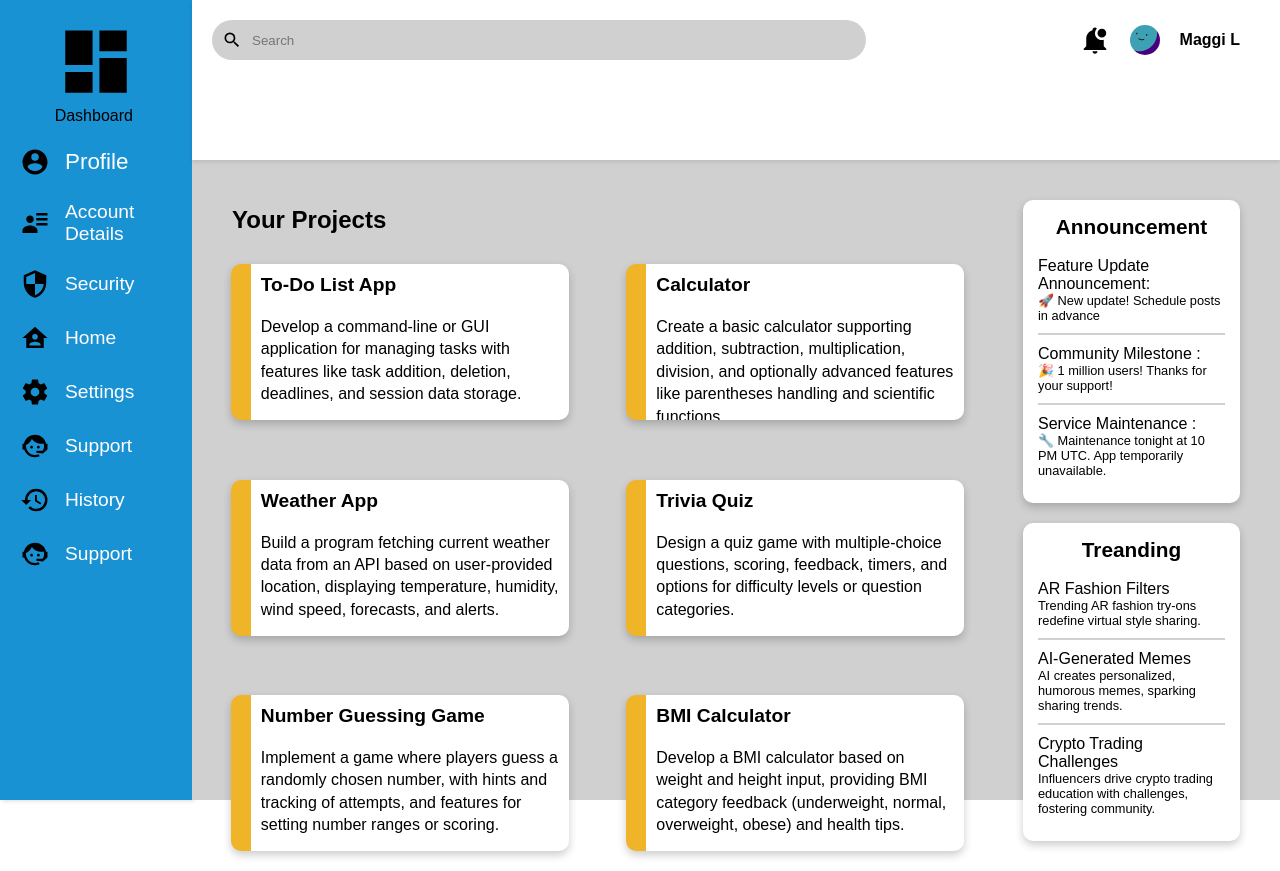
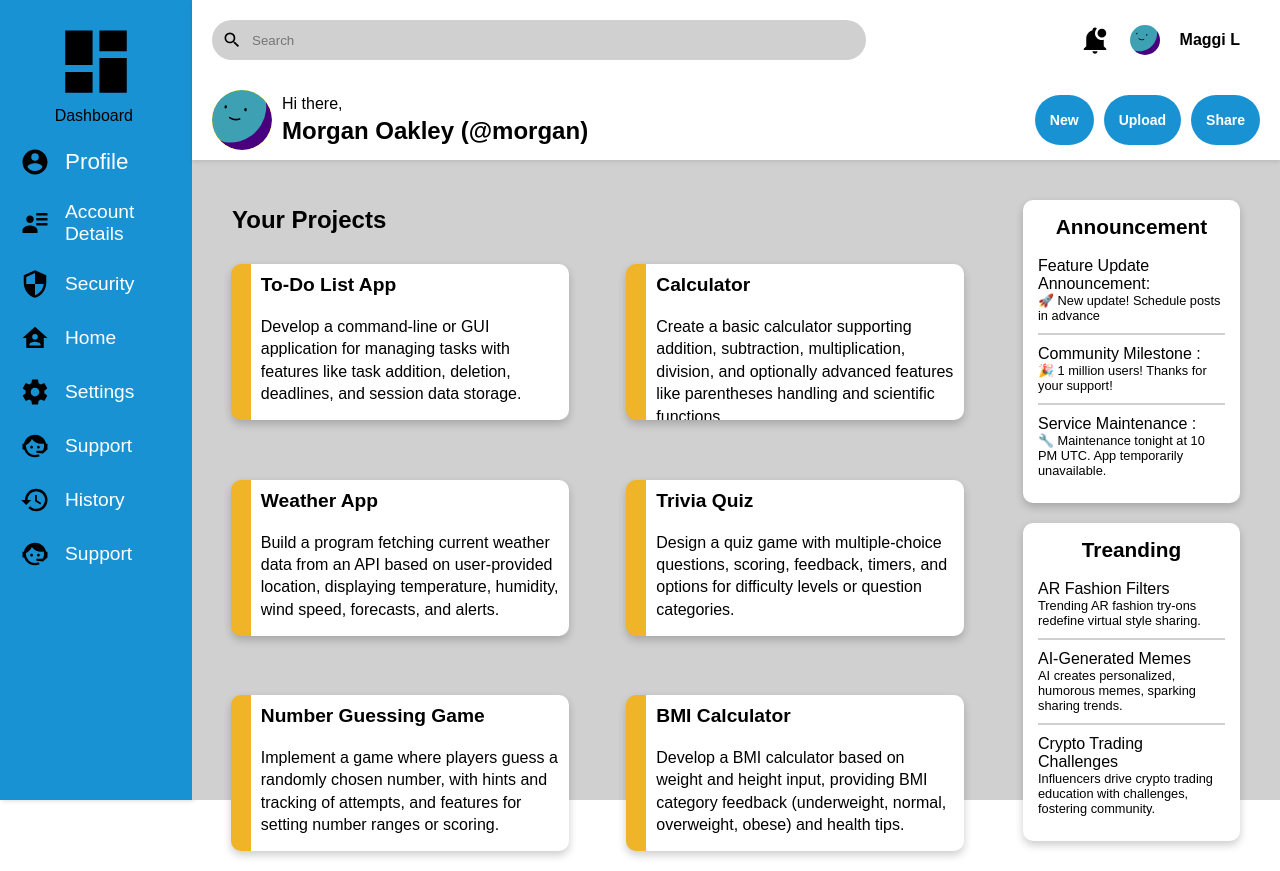
Before and after one commit to I3WX/Dashboard, a plain HTML site: page index.html in a window 1280 px wide. Drawn offline with Linux system fonts and the light colour scheme.

Commit message:
dashbord compleated

```diff
--- a/index.html
+++ b/index.html
@@ -54,7 +54,6 @@
         </div>
         <div id="mainPanel">
             <div id="header">
-
                 <div id="headUpper">
                     <div id="searchBar">
                         <img src="image/logo/magnify.svg" alt="search">
@@ -70,8 +69,20 @@
                         <div id="profileName">Maggi L</div>
                     </div>
                 </div>
-                    <div id="headDown"></div>
-
+                <div id="headDown">
+                    <div id="profile">
+                        <img src="image/logo/profile.svg" alt="profile">
+                        <div id="profileText">
+                            <div id="hithere">Hi there,</div>
+                            <div id="username">Morgan Oakley (@morgan)</div>
+                        </div>
+                    </div>
+                    <div id="buttons">
+                        <div class="button">New</div>
+                        <div class="button">Upload</div>
+                        <div class="button">Share</div>
+                    </div>
+                </div>
             </div>
             <div id="maincontent">
                 <div id="cardHolder">
--- a/style.css
+++ b/style.css
@@ -4,6 +4,7 @@
     --dodgerBlue: #1992d4;
     --lightGray: #d0d0d0;
     --white: #ffffff;
+    --black: #000000;
     --goldenrod: #f0b429;
     --hoverBlue: #1575a0; /* Darker blue for hover effects */
     --activeBlue: #13678b; /* Even darker for active state */
@@ -154,6 +155,61 @@ body {
     margin-left: 10px;
     font-weight: bold;
 }
+
+#profile{
+    display: flex;
+}
+
+#profile img {
+    height: 60px;
+    width: 60px;
+    border-radius: 50%;
+    background-color: #ffd700;
+    margin-right: 10px;
+}
+
+#profileText {
+    display: flex;
+    flex-direction: column;
+    justify-content: space-evenly;
+}
+
+#hithere {
+    font-size: 1em;
+    color: var(--fontColor);
+}
+
+#username {
+    font-weight: bold;
+    font-size: 1.5em;
+    color: var(--fontColor);
+}
+
+#buttons {
+    display: flex;
+    gap: 10px;
+}
+
+.button {
+    display: flex;
+    align-items: center;
+    justify-content: center;
+    height: 50px;
+    padding: 0 15px;
+    background-color: var(--dodgerBlue);
+    color: var(--white);
+    border-radius: 40px;
+    cursor: pointer;
+    font-size: 14px;
+    font-weight: bold;
+    transition: background-color 0.3s ease;
+}
+
+.button:hover {
+    background-color: darken(var(--hoverBlue), 10%);
+    color: var(--black);
+}
+
 /* Main content styling */
 #maincontent {
     width: 100%;
```
